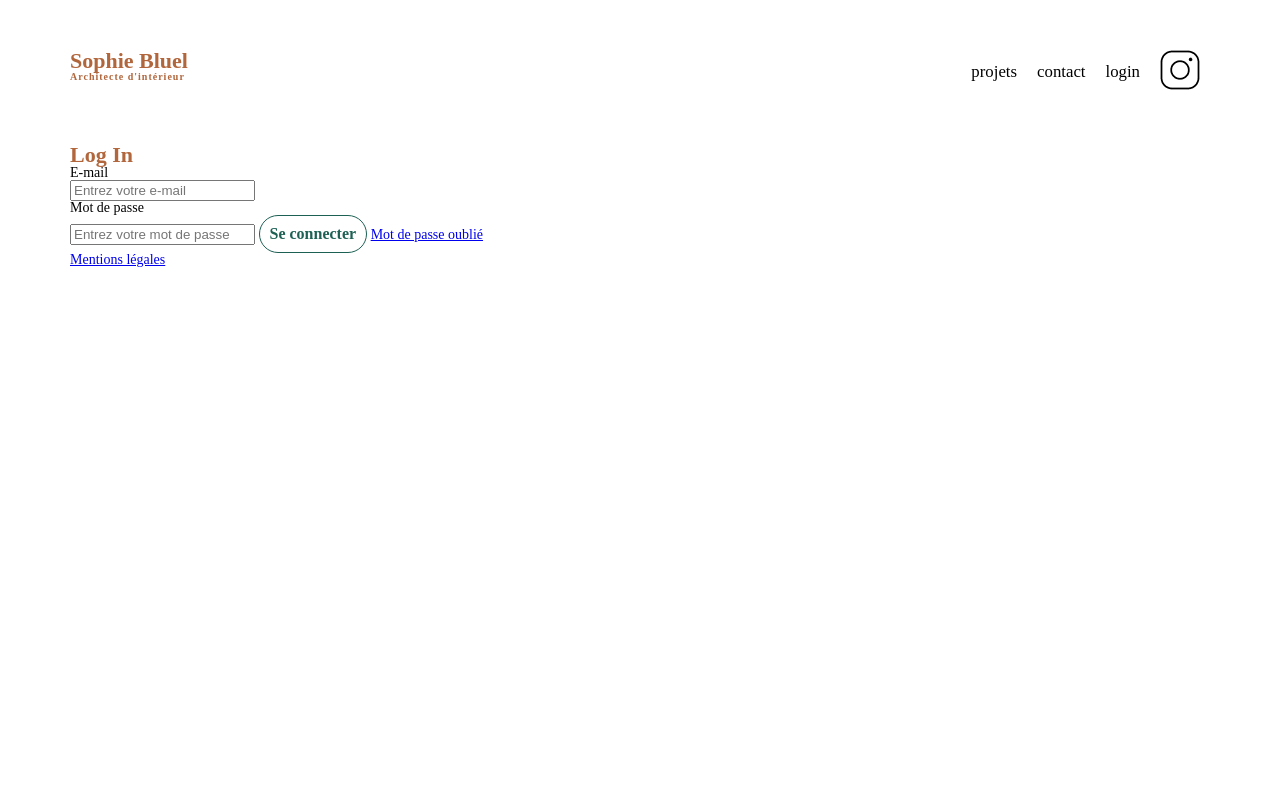
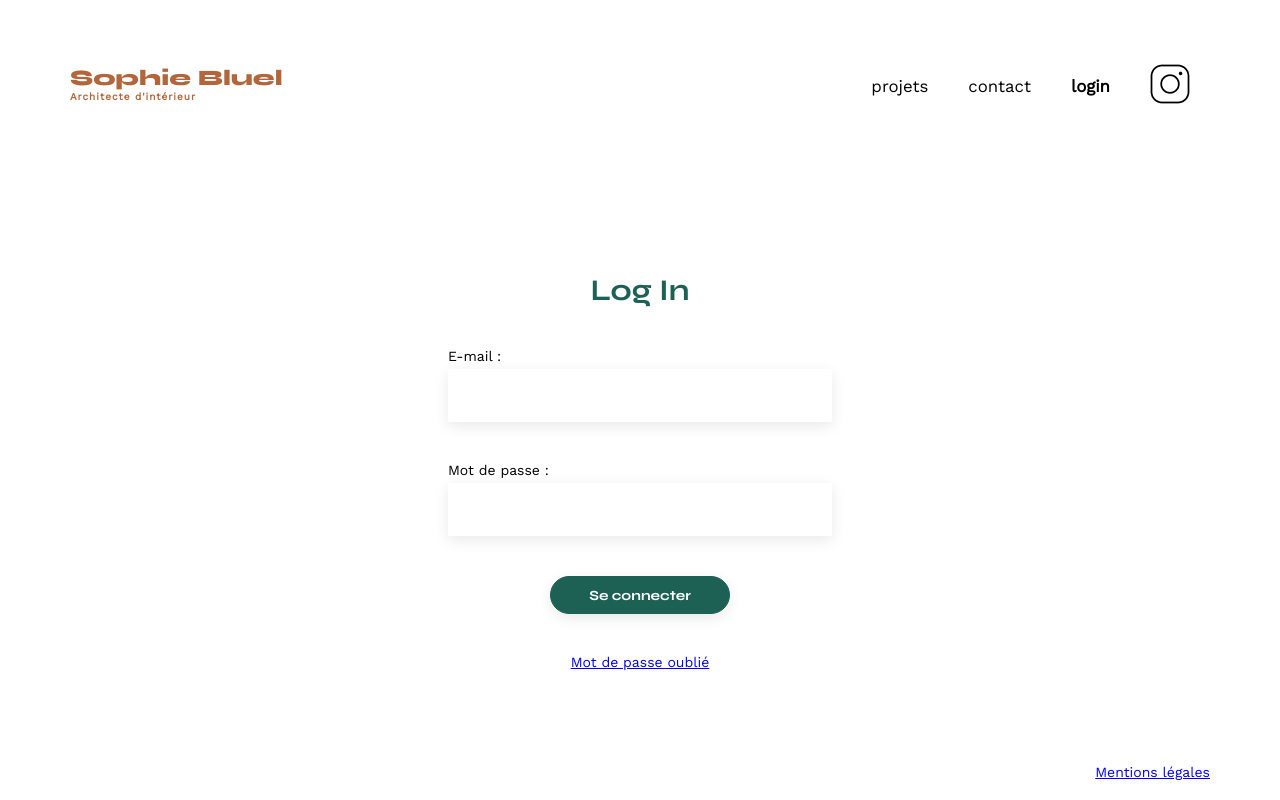
Before and after one commit to Jenny-Taranto/Projet3, a plain HTML site: page frontend/login.html in a window 1280 px wide. Drawn offline with nearby package versions, Linux system fonts and the light colour scheme.

Commit message:
code html login terminé, début js

```diff
--- /dev/null
+++ b/frontend/assets/login.css
@@ -0,0 +1,122 @@
+body {
+	max-width: 1140px;
+	margin:auto;
+	font-family: 'Work Sans' ;
+	font-size: 14px;
+    min-height: 100vh;
+    display: flex;
+    flex-direction: column;
+}
+
+header {
+	display: flex;
+	justify-content: space-between;
+	margin: 50px 0
+}
+
+nav ul {
+	display: flex;
+	align-items: center;
+	list-style-type: none;
+
+}
+
+nav li {
+	padding: 0 20px;
+	font-size: 1.2em;
+}
+
+li:hover {
+
+	color: #B1663C;
+}
+
+h1{
+	display: flex;
+	flex-direction: column;
+	font-family: 'Syne';
+	font-size: 22px;
+	font-weight: 800;
+	color: #B1663C
+}
+
+h1 > span {
+	font-family: 'Work Sans';
+	font-size:10px;
+	letter-spacing: 0.1em;
+}
+
+main {
+    display: flex;
+    flex-direction: column;
+    align-items: center;
+    flex: 1;
+    margin: 20px 0;
+
+}
+
+h2{
+	font-family: 'Syne';
+	font-weight: 700;
+	font-size: 30px;
+	color: #1D6154;
+    margin-top : 80px;
+    margin-bottom : 40px;
+}
+
+.form-group {
+    display: flex;
+    flex-direction: column;
+}
+
+label {
+    margin-bottom : 5px;
+    margin-top : 0;
+    align-items: flex-start;
+}
+
+form input {
+    width : 380px;
+    height: 51px;
+    margin-bottom : 40px;
+    border: none;
+	box-shadow: 0px 4px 14px rgba(0, 0, 0, 0.09);
+    font-size: 1.2em;
+}
+
+.connexion {
+	display: flex;
+	flex-direction: column;
+	align-items: center;
+
+}
+
+.btnConnexion {
+	height: 38px;
+	background-color: #1D6154 ;
+	border-color:#1D6154;
+	border-style: solid;
+	border-width: 1px;
+	border-radius: 60px;
+	font-family: "Syne";
+	font-size: 14px;
+	font-weight: 700;
+	color:white;
+	padding: 0 10px 0 10px;
+	width: 180px;
+    margin-bottom: 40px;
+}
+
+.btnConnexion:active {
+	background-color: #0E2F28;
+}
+
+footer {
+	display: flex;
+	justify-content: flex-end;
+    padding: 20px 0 20px 20px;
+}
+
+a:visited {
+    color: black
+}
--- a/frontend/assets/style.css
+++ b/frontend/assets/style.css
@@ -231,9 +231,4 @@ input[type="submit"]{
 footer nav ul {
 	display: flex;
 	justify-content: flex-end;
-	margin: 2em
 }
-
-
-
-/* Styles pour la page login */
--- a/frontend/login.html
+++ b/frontend/login.html
@@ -3,7 +3,11 @@
 <head>
   <meta charset="utf-8">
   <title>Titre de la page</title>
-  <link rel="stylesheet" href="assets/style.css">
+  <link rel="preconnect" href="https://fonts.googleapis.com">
+  <link rel="preconnect" href="https://fonts.gstatic.com" crossorigin>
+  <link href="https://fonts.googleapis.com/css2?family=Syne:wght@700;800&family=Work+Sans&display=swap" rel="stylesheet">
+  <link rel="stylesheet" href="assets/login.css">
+  <script src="login.js"></script>
 </head>
 <body>
     <header>
@@ -12,19 +16,27 @@
             <ul>
                 <li>projets</li>
                 <li>contact</li>
-                <li>login</li>
+                <li><b>login</b></li>
                 <li><img src="assets/icons/instagram.png" alt="Instagram"></li>
             </ul>
         </nav>
     </header>
 <main>
-    <h1>Log In</h1>
-    <p>E-mail</p>
-    <input type="text" placeholder="Entrez votre e-mail">
-    <p>Mot de passe</p>
-    <input type="password" placeholder="Entrez votre mot de passe">
-    <button><span>Se connecter</span></button>
-    <a href="#">Mot de passe oublié</a>
+    <h2>Log In</h2 >
+        <form action="#" method="post">
+            <div class="form-group">
+                <label for="email">E-mail :</label>
+                <input type="email" id="email">
+            </div>
+            <div class="form-group">
+                <label for="password">Mot de passe :</label>
+                <input type="password" id="password">
+            </div>
+            <div class="connexion">
+                <input type="submit" value="Se connecter" class="btnConnexion">
+                <a href="#">Mot de passe oublié</a>
+            </div>
+        </form>
 </main>
 <footer>
     <a href="#">Mentions légales</a>
--- /dev/null
+++ b/frontend/login.js
@@ -0,0 +1,51 @@
+//Fonction qui gère la connexion
+async function login() {
+
+const login = {
+    email: event.target.querySelector("[name=email]").value,
+    password: event.target.querySelector("[name=password").value,
+    token: "eyJhbGciOiJIUzI1NiIsInR5cCI6IkpXVCJ9.eyJ1c2VySWQiOjEsImlhdCI6MTY1MTg3NDkzOSwiZXhwIjoxNjUxOTYxMzM5fQ.JGN1p8YIfR-M-5eQ-Ypy6Ima5cKA4VbfL2xMr2MgHm4"
+}
+
+const chargeUtile = JSON.stringify(login);
+
+await fetch("/users/login", {
+    method: "POST",
+    headers: { "Content-Type": "application/json" },
+    body: chargeUtile
+});
+
+}
+
+
+
+//Fonction qui vérifie le champ email
+function verifierEmail (email) {
+const emailRegExp = new RegExp("^[a-z0-9._-]+@[a-z0-9._-]+\\.[a-z0-9._-]+$");
+
+email.addEventListener("change", (event) => {
+    event.preventDefault()
+    if (emailRegExp.test(email)) {
+        return true
+    } else {
+        throw new Error(`L'email n'est pas valide`)
+    }
+})
+}
+const email = document.getElementById('email')
+
+verifierEmail(email)
+
+//Fonction qui vérifie le champ mot de passe
+function verifierMotDePasse(motDePasse) {
+    const motDePasseRegExp = new RegExp("[a-z0-9._-]+");
+
+    email.addEventListener("change", (event) => {
+        event.preventDefault()
+        if (motDePasseRegExp.test(motDePasse)) {
+            return true
+        } else {
+            throw new Error(`Mot de passe incorrect`)
+        }
+    })
+    }
```
